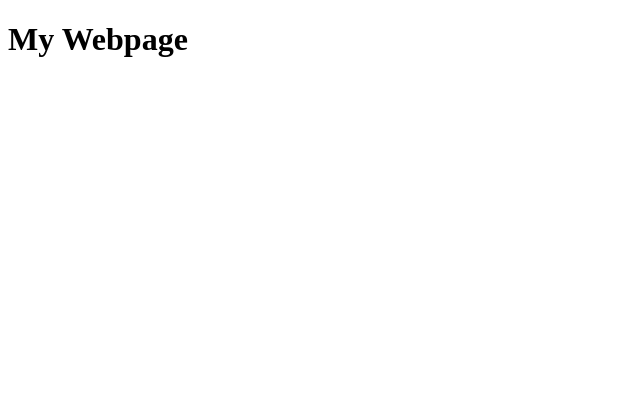
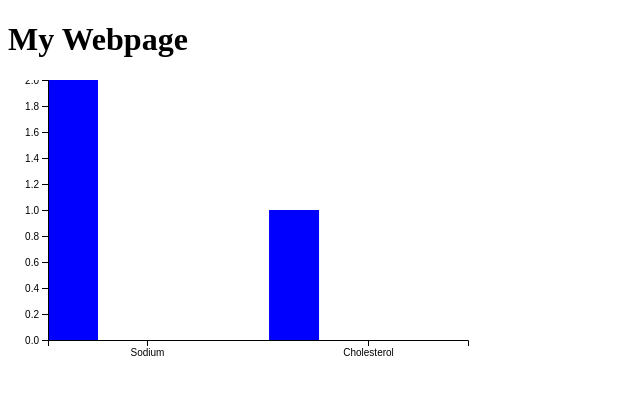
Before and after one commit to UW-CSE442-WI20/A3-nutrition-facts-for-selected-foods, a website built with Parcel: page src/index.html in a window 1280 px wide. Shown: the whole page, without its empty margins (0-640 px from the left). Built offline with nearby package versions, Linux system fonts and the light colour scheme.

Commit message:
Minor fix to scale bar correctly

```diff
--- a/src/index.html
+++ b/src/index.html
@@ -6,6 +6,7 @@
   </head>
   <body>
     <h1>My Webpage</h1>
+    <script src="https://d3js.org/d3.v5.min.js"></script>
     <script src="./index.js"></script>
   </body>
 </html>
--- a/src/index.js
+++ b/src/index.js
@@ -1,3 +1,51 @@
+var w = 500;
+var h = 300;
+var padding = 40;
 
+var dataset = [
+  ["Sodium", 2],
+  ["Cholesterol", 1]
+];
 
-console.log('hello world');
+var xScale = d3.scaleBand()
+  .domain(["Sodium", "Cholesterol"])
+  .range([padding, w - padding])
+  .paddingInner(0.1);
+
+var yScale = d3.scaleLinear()
+  .domain([0, d3.max(dataset, function(d) { return d[1]; })])
+  .range([h-padding, 0])
+
+var xAxis = d3.axisBottom().scale(xScale);
+var yAxis = d3.axisLeft().scale(yScale);
+
+var svg = d3.select("body")
+  .append("svg")
+  .attr("width", w)
+  .attr("height", h);
+
+svg.selectAll("rect")
+  .data(dataset)
+  .enter()
+  .append("rect")
+  .attr("x", function(d) {
+    return xScale(d[0]);
+  })
+  .attr("y", function(d) {
+    return yScale(d[1]);
+  })
+  .attr("height", function(d) {
+    return (yScale(0) - yScale(d[1]));
+  })
+  .attr("width", 50)
+  .attr("fill", "blue");
+
+svg.append("g")
+  .attr("class", "axis")
+  .attr("transform", "translate(0," + (h - padding) + ")")
+  .call(xAxis);
+
+svg.append("g")
+  .attr("class", "y axis")
+  .attr("transform", "translate(" + padding + ",0)")
+  .call(yAxis);
```
